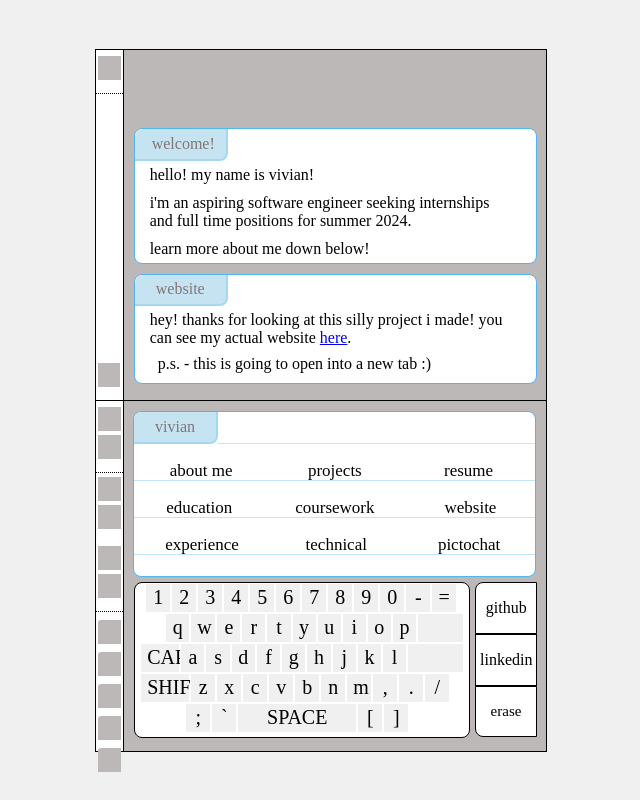
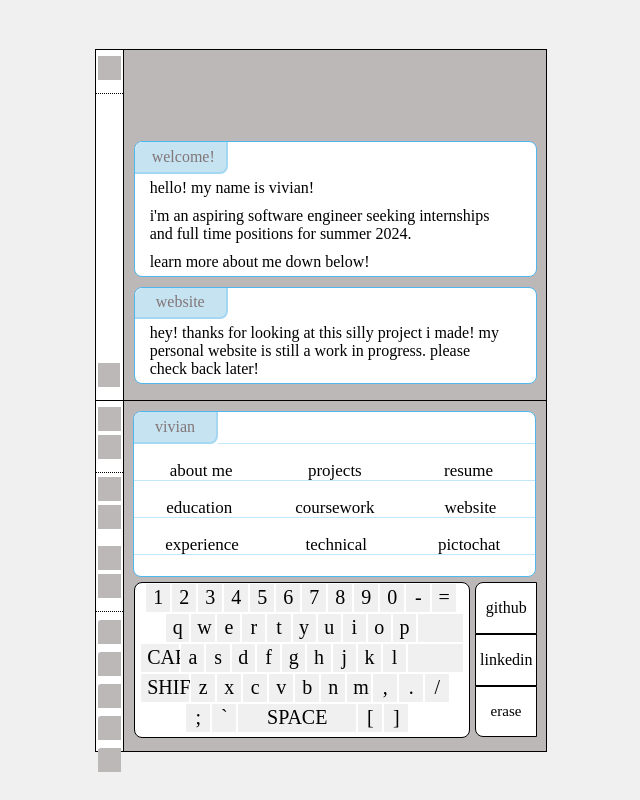
Before and after one commit to vivianc125/picto-portfolio, a React (Create React App) app: page / in a window 1280 px wide. Both pictures are taken after a click on the button "website". Shown: the whole page, without its empty margins (319-959 px from the left). Built offline with nearby package versions, Linux system fonts and the light colour scheme.

Commit message:
info changes to website

```diff
--- a/src/App.js
+++ b/src/App.js
@@ -142,8 +142,7 @@ useEffect(() => {
         content =
         <div className="top-stack">
           <div className="screenname"> website</div>
-          <p className ="main-p">hey! thanks for looking at this silly project i made! you can see my actual website  <a href={pdf} target="_blank">here</a>.</p>
-          <p className = "sub-p">p.s. - this is going to open into a new tab :{')'}</p>
+          <p className ="main-p">hey! thanks for looking at this silly project i made! my personal website is still a work in progress. please check back later!</p>
         </div>;
       break;
       case 'pictochat':
```
